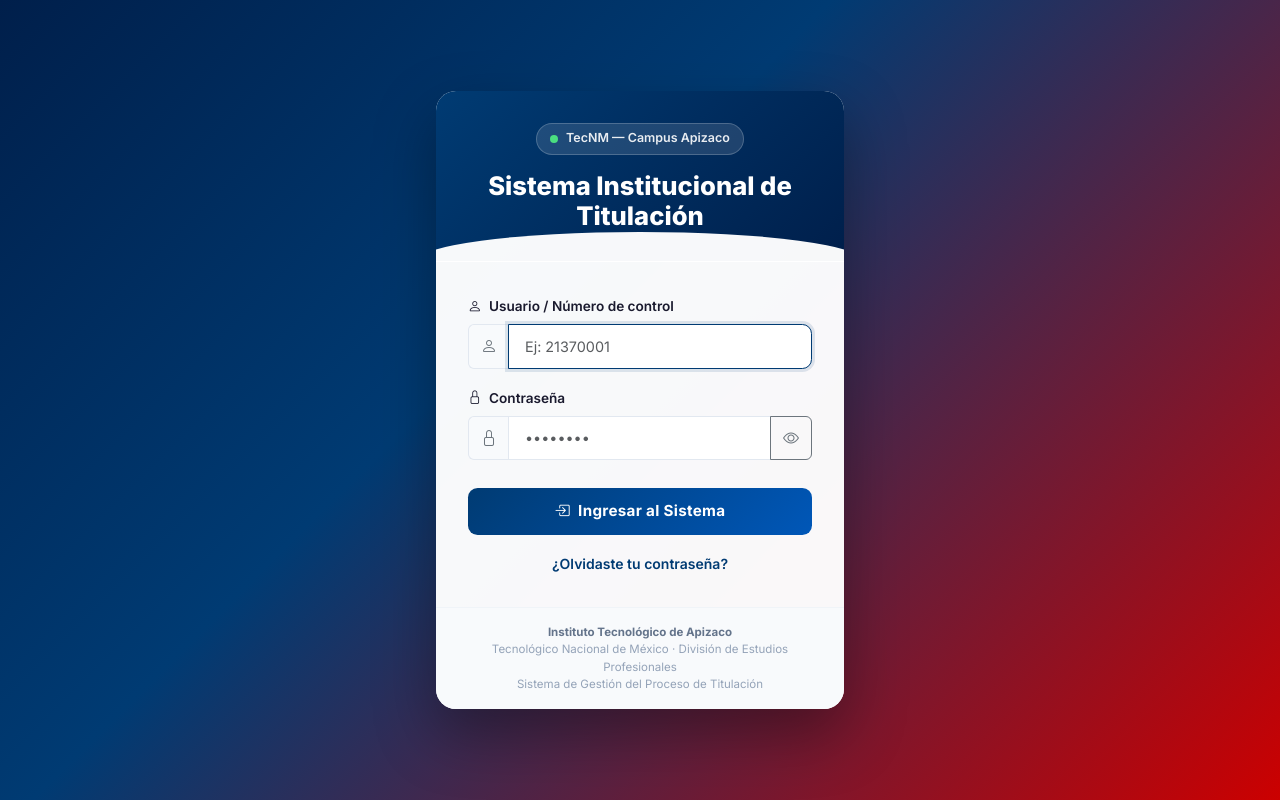
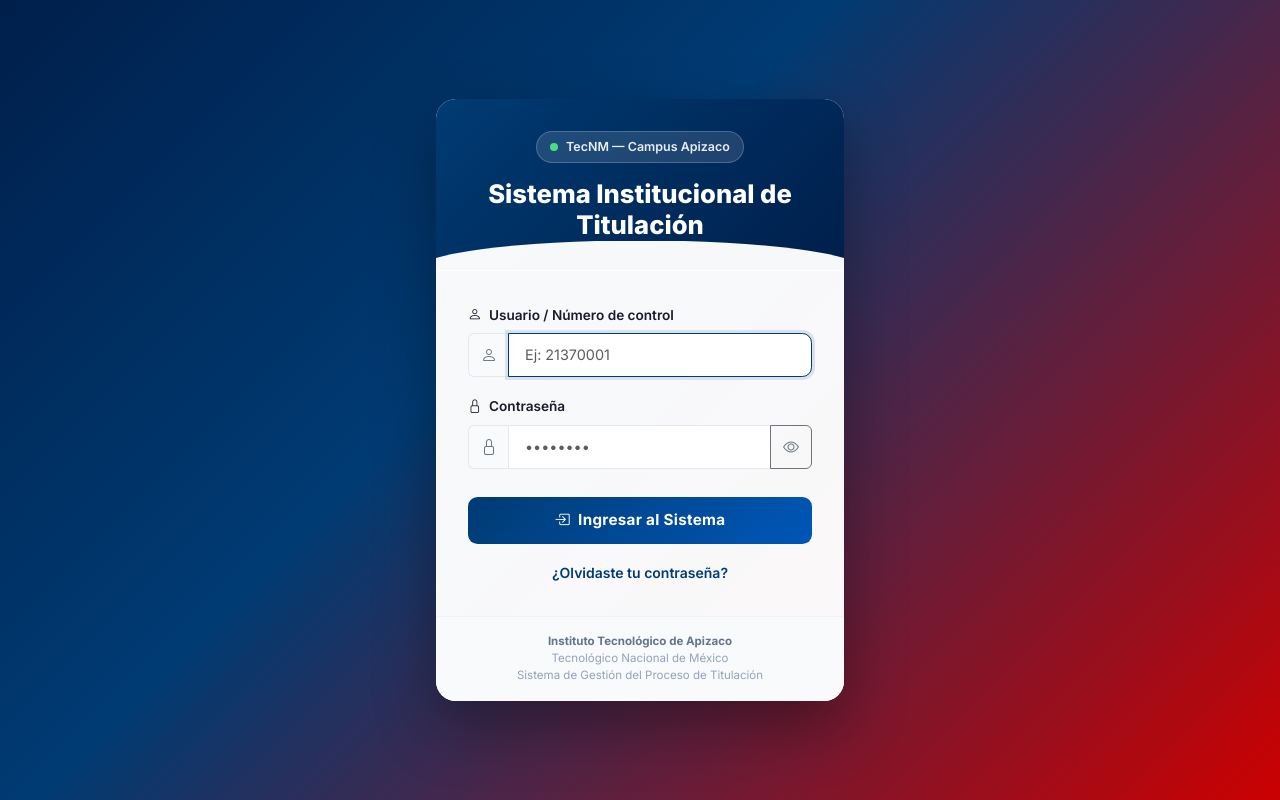
Before and after one commit to BelyView0/titulacion, a Django app: page /auth/login/ in a window 1280 px wide. Run offline with Django 5.2, Linux system fonts and the light colour scheme.

Commit message:
style: remover texto Division de Estudios Profesionales del footer

```diff
--- a/templates/auth/login.html
+++ b/templates/auth/login.html
@@ -190,7 +190,7 @@
 
         <div class="login-footer">
             <strong>Instituto Tecnológico de Apizaco</strong><br>
-            Tecnológico Nacional de México · División de Estudios Profesionales<br>
+            Tecnológico Nacional de México<br>
             Sistema de Gestión del Proceso de Titulación
         </div>
     </div>
```
